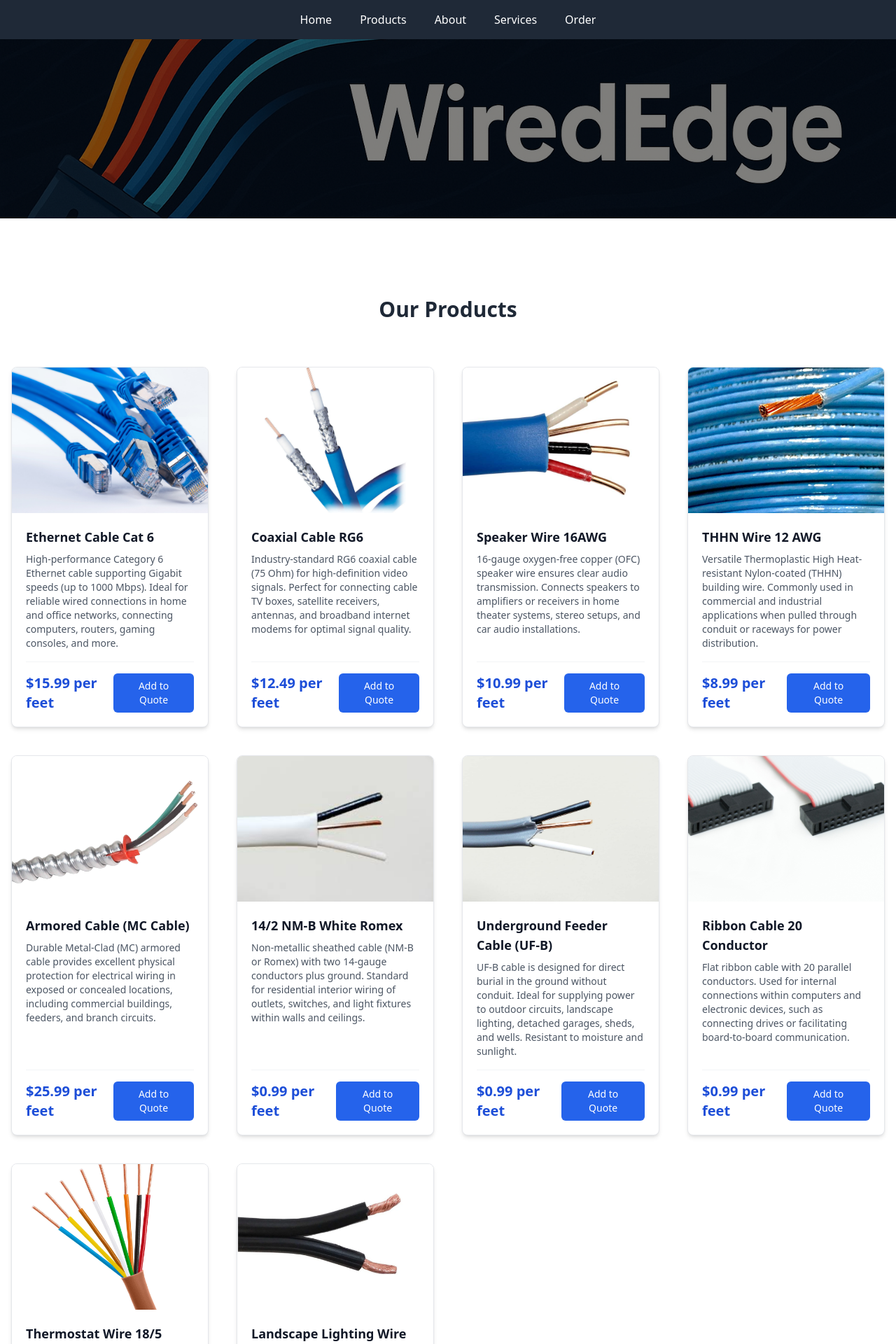
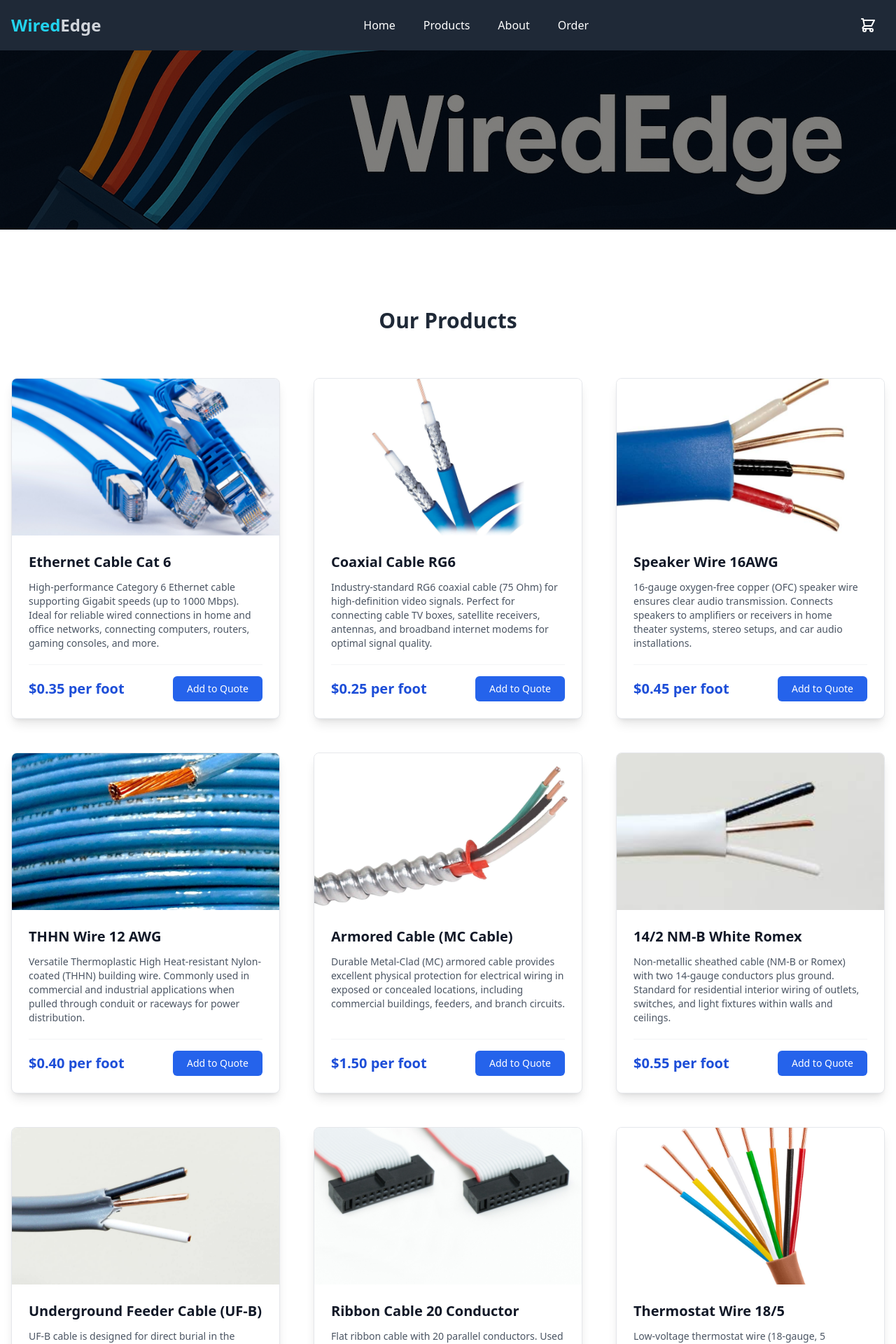
Before and after one commit to carloc3005/349-website, a React (Vite) app: page /products in a window 1280 px wide. Shown: the top 1920 px of the page at 70% size. Built offline with nearby package versions, Linux system fonts and the light colour scheme.

Commit message:
removed service webpage and added cart button

```diff
--- a/src/App.jsx
+++ b/src/App.jsx
@@ -1,29 +1,33 @@
-import React from 'react'
-import { BrowserRouter, Routes, Route } from 'react-router-dom'
-import Home from './frontend/pages/home.jsx'
-import About from './frontend/pages/about.jsx'
-import Service from './frontend/pages/services.jsx'
-import Products from './frontend/pages/products.jsx';
-import Order from './frontend/pages/order.jsx';
-import Navbar from './frontend/pages/navbar.jsx';
-import Footer from './frontend/pages/footer.jsx';
+import React from 'react';
+import { BrowserRouter as Router, Route, Routes } from 'react-router-dom';
+import Navbar from './frontend/pages/navbar';
+import Home from './frontend/pages/home';
+import Products from './frontend/pages/products';
+import About from './frontend/pages/about';
+import Order from './frontend/pages/order';
+import Footer from './frontend/pages/footer';
+import { QuoteProvider } from './frontend/context/QuoteContext'; // Import the provider
 
 function App() {
   return (
-    <BrowserRouter>
+    <QuoteProvider> {/* Wrap the Router with QuoteProvider */}
+      <Router>
+        <div className="flex flex-col min-h-screen">
           <Navbar />
+          <main className="flex-grow">
             <Routes>
-        // All the routes or pages
-        // The path is the URL and the element is the component to be rendered
               <Route path="/" element={<Home />} />
+              <Route path="/products" element={<Products />} />
               <Route path="/about" element={<About />} />
-        <Route path="/services" element={<Service />} />
-        <Route path="/products" element={<Products />} />
               <Route path="/order" element={<Order />} />
+              {/* Add other routes as needed */}
             </Routes>
+          </main>
           <Footer />
-    </BrowserRouter>
-  )
+        </div>
+      </Router>
+    </QuoteProvider>
+  );
 }
 
-export default App
+export default App;
--- /dev/null
+++ b/src/frontend/context/QuoteContext.jsx
@@ -0,0 +1,32 @@
+import React, { createContext, useState, useContext } from 'react';
+
+// This is a custom hook to manage the quote context
+// Create the context
+const QuoteContext = createContext();
+
+// Create a custom hook to use the context easily
+export const useQuote = () => {
+  return useContext(QuoteContext);
+};
+
+// Create the provider component
+export const QuoteProvider = ({ children }) => {
+  const [quoteCount, setQuoteCount] = useState(0);
+
+  // Function to add an item to the quote (increments count)
+  const addToQuote = () => {
+    setQuoteCount(prevCount => prevCount + 1);
+  };
+
+  // Value provided by the context
+  const value = {
+    quoteCount,
+    addToQuote,
+  };
+
+  return (
+    <QuoteContext.Provider value={value}>
+      {children}
+    </QuoteContext.Provider>
+  );
+};
--- a/src/frontend/pages/navbar.jsx
+++ b/src/frontend/pages/navbar.jsx
@@ -1,16 +1,40 @@
 import React from 'react';
-import { Link } from 'react-router-dom'; // Assuming React Router is used for navigation
+import { Link } from 'react-router-dom';
+import { useQuote } from '../context/QuoteContext';
 
 const Navbar = () => {
+  const { quoteCount } = useQuote(); // Get quoteCount from context
+
   return (
     <nav className="bg-gray-800 p-4 shadow-md">
-      <ul className="flex space-x-4 justify-center">
-        <li><Link to="/" className="text-white hover:text-gray-300 px-3 py-2 rounded-md text-base font-medium">Home</Link></li>
-        <li><Link to="/products" className="text-white hover:text-gray-300 px-3 py-2 rounded-md text-base font-medium">Products</Link></li>
-        <li><Link to="/about" className="text-white hover:text-gray-300 px-3 py-2 rounded-md text-base font-medium">About</Link></li>
-        <li><Link to="/services" className="text-white hover:text-gray-300 px-3 py-2 rounded-md text-base font-medium">Services</Link></li>
-        <li><Link to="/order" className="text-white hover:text-gray-300 px-3 py-2 rounded-md text-base font-medium">Order</Link></li>
-      </ul>
+      <div className="container mx-auto flex justify-between items-center"> {/* Main flex container */}
+        {/* Logo on the left */}
+        <Link to="/" className="text-2xl font-bold text-white">
+          <span className="text-cyan-400">Wired</span><span className="text-gray-300">Edge</span>
+        </Link>
+
+        {/* Navigation Links (Centered) */}
+        <ul className="flex space-x-4 items-center">
+          <li><Link to="/" className="text-white hover:text-gray-300 px-3 py-2 rounded-md text-base font-medium">Home</Link></li>
+          <li><Link to="/products" className="text-white hover:text-gray-300 px-3 py-2 rounded-md text-base font-medium">Products</Link></li>
+          <li><Link to="/about" className="text-white hover:text-gray-300 px-3 py-2 rounded-md text-base font-medium">About</Link></li>
+          <li><Link to="/order" className="text-white hover:text-gray-300 px-3 py-2 rounded-md text-base font-medium">Order</Link></li>
+        </ul>
+
+        {/* Cart Icon on the right */}
+        <div className="relative"> {/* Changed li to div for structure */}
+          <Link to="/quote" className="text-white hover:text-gray-300 px-3 py-2 rounded-md text-base font-medium flex items-center">
+            <svg xmlns="http://www.w3.org/2000/svg" className="h-6 w-6" fill="none" viewBox="0 0 24 24" stroke="currentColor" strokeWidth={2}>
+              <path strokeLinecap="round" strokeLinejoin="round" d="M3 3h2l.4 2M7 13h10l4-8H5.4M7 13L5.4 5M7 13l-2.293 2.293c-.63.63-.184 1.707.707 1.707H17m0 0a2 2 0 100 4 2 2 0 000-4zm-8 2a2 2 0 11-4 0 2 2 0 014 0z" />
+            </svg>
+            {quoteCount > 0 && ( // Use quoteCount from context
+              <span className="absolute -top-2 -right-2 bg-red-500 text-white text-xs rounded-full h-5 w-5 flex items-center justify-center">
+                {quoteCount} {/* Display quoteCount from context */}
+              </span>
+            )}
+          </Link>
+        </div>
+      </div>
     </nav>
   );
 };
--- a/src/frontend/pages/products.jsx
+++ b/src/frontend/pages/products.jsx
@@ -10,6 +10,7 @@ import product7 from '../../assets/product7.png';
 import product8 from '../../assets/product8.png';
 import product9 from '../../assets/product9.png';
 import product10 from '../../assets/product10.png';
+import { useQuote } from '../context/QuoteContext';
 
 const productsData = [
   {
@@ -17,77 +18,79 @@ const productsData = [
     name: 'Ethernet Cable Cat 6',
     description: 'High-performance Category 6 Ethernet cable supporting Gigabit speeds (up to 1000 Mbps). Ideal for reliable wired connections in home and office networks, connecting computers, routers, gaming consoles, and more.', // More detail
     image: product1,
-    price: '$15.99 per feet',
+    price: '$0.35 per foot',
   },
   {
     id: 2,
     name: 'Coaxial Cable RG6',
     description: 'Industry-standard RG6 coaxial cable (75 Ohm) for high-definition video signals. Perfect for connecting cable TV boxes, satellite receivers, antennas, and broadband internet modems for optimal signal quality.', // More detail
     image: product2,
-    price: '$12.49 per feet',
+    price: '$0.25 per foot',
   },
   {
     id: 3,
     name: 'Speaker Wire 16AWG',
     description: '16-gauge oxygen-free copper (OFC) speaker wire ensures clear audio transmission. Connects speakers to amplifiers or receivers in home theater systems, stereo setups, and car audio installations.', // More detail
     image: product3,
-    price: '$10.99 per feet',
+    price: '$0.45 per foot',
   },
   {
     id: 4,
     name: 'THHN Wire 12 AWG',
     description: 'Versatile Thermoplastic High Heat-resistant Nylon-coated (THHN) building wire. Commonly used in commercial and industrial applications when pulled through conduit or raceways for power distribution.', // More detail
     image: product4,
-    price: '$8.99 per feet',
+    price: '$0.40 per foot',
   },
   {
     id: 5,
     name: 'Armored Cable (MC Cable)',
     description: 'Durable Metal-Clad (MC) armored cable provides excellent physical protection for electrical wiring in exposed or concealed locations, including commercial buildings, feeders, and branch circuits.', // More detail
     image: product5,
-    price: '$25.99 per feet',
+    price: '$1.50 per foot',
   },
   {
     id: 6,
     name: '14/2 NM-B White Romex',
     description: 'Non-metallic sheathed cable (NM-B or Romex) with two 14-gauge conductors plus ground. Standard for residential interior wiring of outlets, switches, and light fixtures within walls and ceilings.', // More detail
     image: product6,
-    price: '$0.99 per feet',
+    price: '$0.55 per foot',
   },
   {
     id: 7,
     name: 'Underground Feeder Cable (UF-B)',
     description: 'UF-B cable is designed for direct burial in the ground without conduit. Ideal for supplying power to outdoor circuits, landscape lighting, detached garages, sheds, and wells. Resistant to moisture and sunlight.', // More detail
     image: product7,
-    price: '$0.99 per feet',
+    price: '$0.75 per foot',
   },
   {
     id: 8,
     name: 'Ribbon Cable 20 Conductor',
     description: 'Flat ribbon cable with 20 parallel conductors. Used for internal connections within computers and electronic devices, such as connecting drives or facilitating board-to-board communication.', // More detail
     image: product8,
-    price: '$0.99 per feet',
+    price: '$0.80 per foot',
   },
   {
     id: 9,
     name: 'Thermostat Wire 18/5',
     description: 'Low-voltage thermostat wire (18-gauge, 5 conductors) for connecting thermostats to HVAC systems (heating, ventilation, air conditioning). Provides reliable control signals for furnaces and air conditioners.', // More detail
     image: product9,
-    price: '$0.99 per feet',
+    price: '$0.30 per foot',
   },
   {
     id: 10,
     name: 'Landscape Lighting Wire 12/2',
     description: 'Low-voltage (typically 12V) direct burial landscape lighting wire (12-gauge, 2 conductors). Designed for outdoor use to power path lights, spotlights, and other garden fixtures. UV resistant.', // More detail
     image: product10,
-    price: '$0.99 per feet',
+    price: '$0.60 per foot',
   }
 ];
 
 const Products = () => {
+  const { addToQuote } = useQuote(); // Get addToQuote function from context
+
   return (
-    <div> {/* Main container */}
-      {/* Banner Section - Keep as is */}
+    <div>
+      {/* Banner Section */}
       <div
         className="bg-cover bg-left text-white py-32 px-4 text-center mb-12 relative"
         style={{ backgroundImage: `url(${banner1})` }}
@@ -101,29 +104,31 @@ const Products = () => {
         </div>
       </div>
 
-      {/* Products Grid Section - Redesigned Layout */}
-      <div className="container mx-auto px-4 py-16"> {/* Increased vertical padding */}
+      {/* Products Grid Section */}
+      <div className="container mx-auto px-4 py-16">
         <h2 className="text-3xl font-bold text-center text-gray-800 mb-16">Our Products</h2>
-        {/* Grid Layout - Adjusted gaps and columns */}
-        <div className="grid grid-cols-1 sm:grid-cols-2 lg:grid-cols-3 xl:grid-cols-4 gap-10">
+        <div className="grid grid-cols-1 sm:grid-cols-2 lg:grid-cols-3 gap-8 md:gap-12">
           {productsData.map((product) => (
             <div
               key={product.id}
-              className="bg-white rounded-lg border border-gray-200 shadow-md hover:shadow-xl overflow-hidden flex flex-col transition-shadow duration-300" /* Added border, adjusted shadow */
+              className="bg-white rounded-lg border border-gray-200 shadow-lg hover:shadow-xl overflow-hidden flex flex-col transition-all duration-300 ease-in-out"
             >
               <img
                 src={product.image}
                 alt={product.name}
-                className="w-full h-52 object-cover"
+                className="w-full h-56 object-cover"
               />
-              <div className="p-5 flex flex-col flex-grow">
+              <div className="p-6 flex flex-col flex-grow">
                 <div>
-                  <h3 className="text-lg font-semibold text-gray-900 mb-2">{product.name}</h3>
-                  <p className="text-gray-600 text-sm mb-4 flex-grow">{product.description}</p>
+                  <h3 className="text-xl font-semibold text-gray-900 mb-3">{product.name}</h3>
+                  <p className="text-gray-600 text-sm mb-5 flex-grow">{product.description}</p>
                 </div>
                 <div className="flex justify-between items-center mt-auto pt-4 border-t border-gray-100">
                   <span className="text-xl font-bold text-blue-700">{product.price}</span>
-                  <button className="bg-blue-600 text-white px-5 py-2 rounded-md text-sm font-medium hover:bg-blue-700 transition duration-300"> {/* Adjusted padding, color, added font-medium */}
+                  <button
+                    onClick={addToQuote} // Call addToQuote from context on click
+                    className="bg-blue-600 text-white px-5 py-2 rounded-md text-sm font-medium hover:bg-blue-700 focus:outline-none focus:ring-2 focus:ring-blue-500 focus:ring-opacity-50 transition duration-300"
+                  >
                     Add to Quote
                   </button>
                 </div>
```
Also changed, not shown: src/frontend/pages/services.jsx (deleted, +0 -12 lines). Lines whose indentation alone changed are shown as unchanged.
